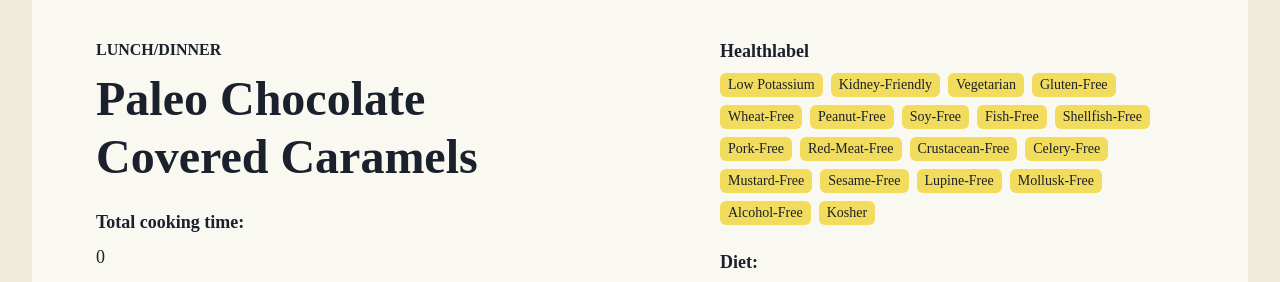
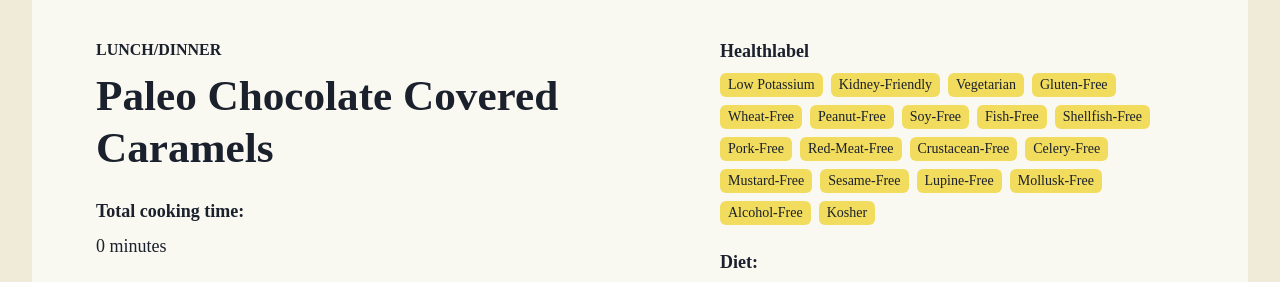
Before and after one commit to mmischa/react-basics-project-starter, a React (Vite) app: page / in a window 1280 px wide. Both pictures are taken after a click on the element 160 px from the left and 632 px from the top of the page. Shown: the part 512-794 px from the top of the page. Built offline with nearby package versions, Linux system fonts and the light colour scheme.

Commit message:
fixes to card and responisveness + timefix

```diff
--- a/src/components/RecipeItemCard.jsx
+++ b/src/components/RecipeItemCard.jsx
@@ -30,12 +30,15 @@ export const RecipeItemCard = ({ recipe, clickFn }) => {
         />
         <Stack mt="6" spacing="3">
           {/* TEXT ------------------------------------- */}
-          <Text fontSize="sm" fontWeight="bold" textTransform="uppercase">
-            {recipe.mealType}
-          </Text>
-          <Heading fontSize="2xl" lineHeight="base">
-            {recipe.label}
-          </Heading>
+          <Stack spacing="0">
+            <Text fontSize="xs" fontWeight="bold"  textTransform="uppercase">
+              {recipe.mealType}
+            </Text>
+            <Heading fontSize="2xl" lineHeight="base">
+              {recipe.label}
+            </Heading>
+          </Stack>
+
           {/* HEALTHLABELS ----------------------------- */}
 
           <TagList
@@ -57,7 +60,9 @@ export const RecipeItemCard = ({ recipe, clickFn }) => {
           {/* CAUTION ----------------------------------- */}
           {recipe.cautions.length > 0 && (
             <>
-              <Text fontSize="sm">Caution:</Text>
+              <Text fontSize="sm" fontWeight="semibold">
+                Caution:
+              </Text>
               <TagList items={recipe.cautions} color={'orange'} />
             </>
           )}
--- a/src/pages/RecipePage.jsx
+++ b/src/pages/RecipePage.jsx
@@ -18,11 +18,21 @@ export const RecipePage = ({ recipe, setRecipeSelected }) => {
   // console.log('-------------------------------');
   recipe = recipe[0].recipe;
 
+const minutesToHours = (totalMinutes) => {
+
+    const hours = Math.floor(totalMinutes / 60);
+    const minutes = totalMinutes % 60;
+    if (hours === 0 ) {
+        return (minutes + ' minutes');
+    } else {
+    return (hours + " hour and " + minutes + " minutes");
+    }
+  }
+
   return (
     <>
       <Container
         maxW="1480px"
-
         pl={{ base: '16px', md: '32px' }}
         pr={{ base: '16px', md: '32px' }}
         pb={{ base: '2rem', md: '4rem' }}
@@ -64,7 +74,7 @@ export const RecipePage = ({ recipe, setRecipeSelected }) => {
                 <Text fontSize="lg" fontWeight="bold">
                   Total cooking time:
                 </Text>
-                <Text fontSize="lg">{recipe.totalTime}</Text>
+                <Text fontSize="lg">{minutesToHours(recipe.totalTime)}</Text>
               </Stack>
               <Stack>
                 <Text fontSize="lg" fontWeight="bold">
--- a/src/utils/theme.js
+++ b/src/utils/theme.js
@@ -35,7 +35,7 @@ export const theme = extendTheme({
     '2xl': 'clamp(1.6em, 2vw, 1.8em)',
     '3xl': '1.875rem',
     '4xl': '2.25rem',
-    '5xl': '3rem',
+    '5xl': 'clamp(2.7em, 3vw, 4em)',
     '6xl': '3.75rem',
     '7xl': '4.5rem',
     '8xl': '6rem',
```
